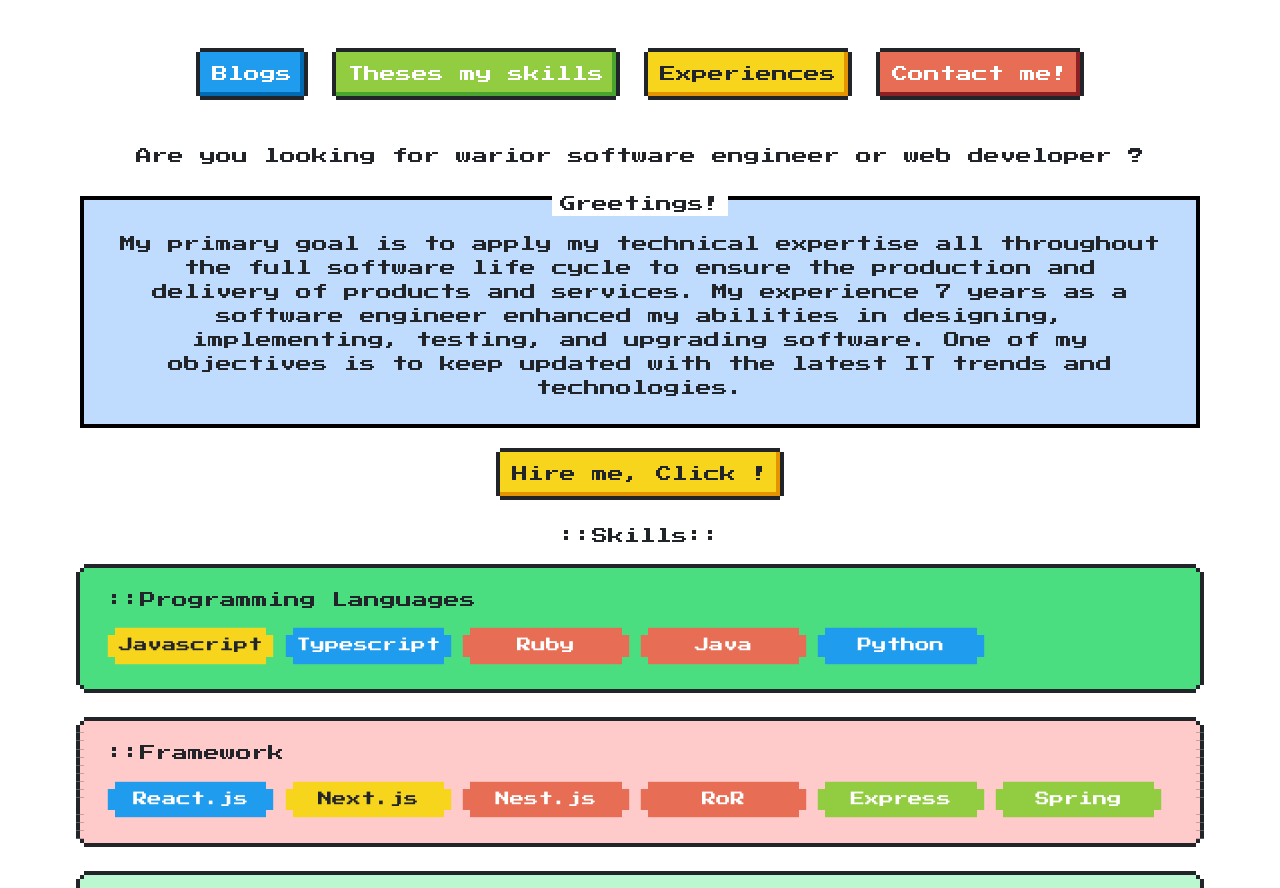
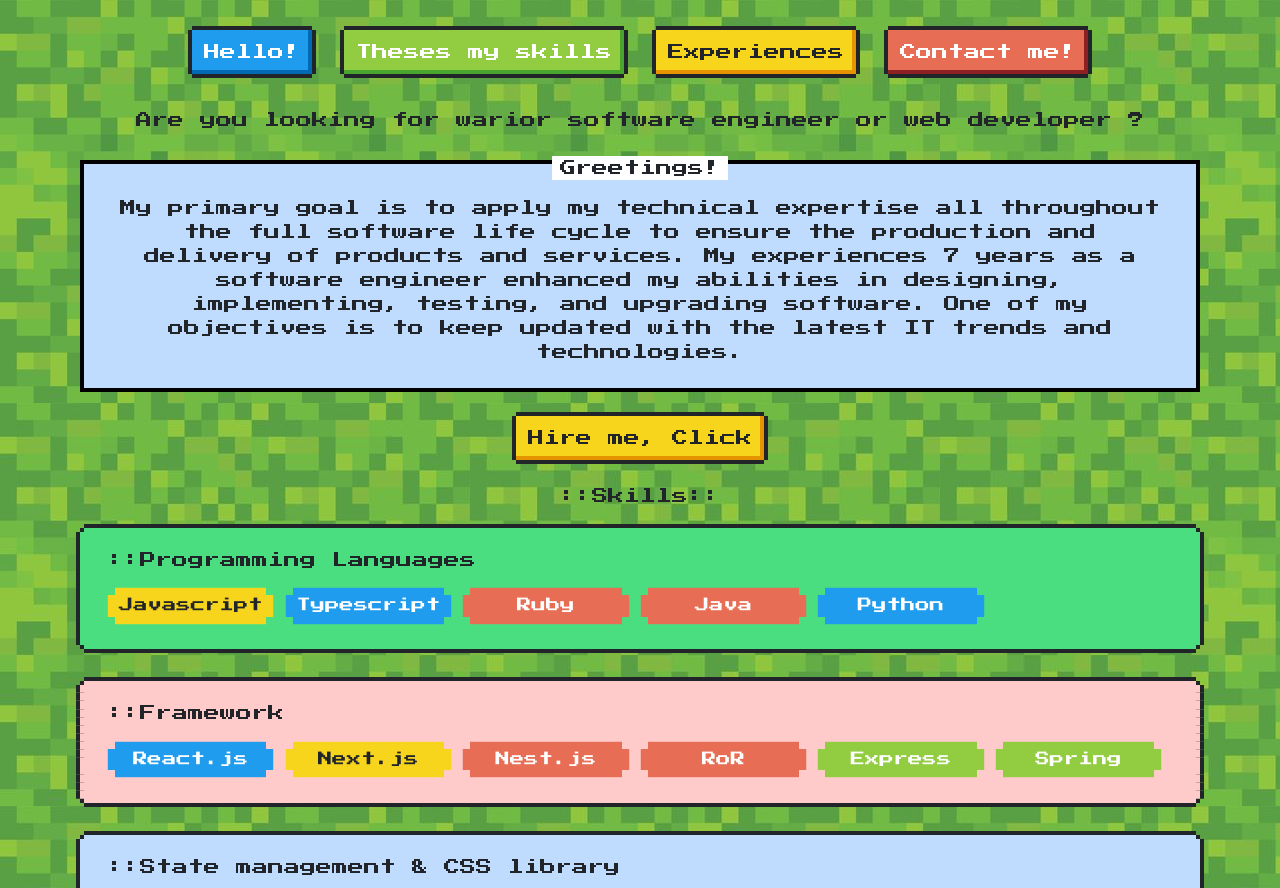
Before and after one commit to newzpanuwat/8bit-portfolio, a Next.js app: page / in a window 1280 px wide. Shown: the top 888 px of the page. Built offline with nearby package versions, Linux system fonts and the light colour scheme.

Commit message:
Add css & Add tile

```diff
--- a/app/globals.css
+++ b/app/globals.css
@@ -18,7 +18,7 @@
 
 body {
   color: rgb(var(--foreground-rgb));
-  background: "#fff";
+  background-image: url("../public/tile.jpg");
 }
 
 @layer utilities {
@@ -26,3 +26,59 @@ body {
     text-wrap: balance;
   }
 }
+
+html {
+  scroll-behavior: smooth;
+}
+
+.navbar {
+  position: -webkit-sticky; /* For Safari */
+  position: sticky;
+  top: 0;
+  z-index: 1000; /* Optional: to ensure it stays above other content */
+  padding: 10px 0; /* Optional: add padding if needed */
+}
+.progress-container {
+  transition: opacity 1s ease-out;
+  display: flex;
+  justify-content: center;
+  align-items: center;
+  position: fixed;
+  top: 50%;
+  left: 50%;
+  transform: translate(-50%, -50%);
+}
+.hidden {
+  opacity: 0;
+}
+
+.loading-text {
+  margin-top: 10px;
+  font-size: 1.2em;
+  color: #000;
+}
+
+.circle-box {
+  position: fixed;
+  top: 20px;
+  left: 20px;
+  width: 50px;
+  height: 50px;
+  background-color: #3498db;
+  border-radius: 50%;
+  display: none;
+  align-items: center;
+  justify-content: center;
+  z-index: 1000;
+}
+.circle {
+  width: 30px;
+  height: 30px;
+  background-color: white;
+  border-radius: 50%;
+}
+
+.container {
+  height: 2000px; /* Just for demonstration */
+  padding: 20px;
+}
--- /dev/null
+++ b/app/loading.tsx
@@ -0,0 +1,47 @@
+"use client";
+import React, { useState, useEffect } from "react";
+
+export default function Loading({ onComplete }: any) {
+  const [progress, setProgress] = useState(0);
+  let values: Array<number> = [];
+  const [isVisible, setIsVisible] = useState(true);
+  const [loadingText, setLoadingText] = useState("Loading...");
+  let index: number = 0;
+
+  const generateRandomNumbers = (): Array<number> => {
+    const max = 100;
+    values = Array.from({ length: 2 }, () => Math.floor(Math.random() * max));
+    return values;
+  };
+
+  useEffect(() => {
+    generateRandomNumbers();
+    values.sort((a, b) => a - b).push(100);
+  }, []);
+
+  useEffect(() => {
+    const interval = setInterval(() => {
+      setProgress(values[index]);
+      if (values[index] === 100) {
+        setLoadingText("Loading... 100%");
+        clearInterval(interval);
+        setTimeout(() => {
+          setIsVisible(false);
+          setTimeout(onComplete, 1000); // Ensure the complete callback is called after fade-out
+        }, 1000); // Duration of the fade-out transition
+      }
+      index = (index + 1) % values.length;
+    }, 1000); // Change value every second
+
+    return () => clearInterval(interval);
+  }, []);
+
+  return (
+    <div
+      className={`progress-container ${isVisible ? "visible" : "hidden"} flex flex-col items-center justify-between`}
+    >
+      <progress className="nes-progress is-success" value={progress} max="100"></progress>
+      <span className="loading-text">{progress < 100 ? `Loading... ${progress}%` : loadingText}</span>
+    </div>
+  );
+}
--- a/app/page.tsx
+++ b/app/page.tsx
@@ -1,39 +1,52 @@
+"use client";
+import React, { useState, useEffect } from "react";
+import Loading from "./loading";
+
 export default function Home() {
+  const [loadingComplete, setLoadingComplete] = useState(false);
+
+  const handleComplete = () => {
+    setLoadingComplete(true);
+  };
+
   return (
-    <main className="flex flex-col items-center justify-between p-12">
-      <div className="flex mb-5 gap-6">
-        <button type="button" className="nes-btn is-primary">
-          Blogs
-        </button>
-        <button type="button" className="nes-btn is-success">
-          Theses my skills
-        </button>
-        <button type="button" className="nes-btn is-warning">
-          Experiences
-        </button>
-        <button type="button" className="nes-btn is-error">
-          Contact me!
-        </button>
+    <div>
+      {!loadingComplete && <Loading onComplete={handleComplete} />}
+      {loadingComplete && (
+        <div id="hello">
+          <main className="flex flex-col items-center justify-between p-4">
+            <div className="navbar flex mb-5 gap-6">
+              <a href="#hello">
+                <span className="nes-btn is-primary">Hello!</span>
+              </a>
+              <a href="#skills">
+                <span className="nes-btn is-success">Theses my skills</span>
+              </a>
+              <a href="#exp">
+                <span className="nes-btn is-warning">Experiences</span>
+              </a>
+              <a href="#contact">
+                <span className="nes-btn is-error"> Contact me!</span>
+              </a>
             </div>
-
-      <br />
             <div className="mb-5">
               <h1>Are you looking for warior software engineer or web developer ?</h1>
             </div>
             <div className="nes-container with-title is-centered bg-blue-200 w-[70rem] mb-5">
               <p className="title">Greetings!</p>
               <p>
-          My primary goal is to apply my technical expertise all throughout the full software life cycle to ensure the
-          production and delivery of products and services. My experience 7 years as a software engineer enhanced my
-          abilities in designing, implementing, testing, and upgrading software. One of my objectives is to keep updated
-          with the latest IT trends and technologies.
+                My primary goal is to apply my technical expertise all throughout the full software life cycle to ensure
+                the production and delivery of products and services. My experiences 7 years as a software engineer
+                enhanced my abilities in designing, implementing, testing, and upgrading software. One of my objectives
+                is to keep updated with the latest IT trends and technologies.
               </p>
             </div>
-      <button type="button" className="nes-btn is-warning">
-        Hire me, Click !
+            <button id="skills" type="button" className="nes-btn is-warning">
+              Hire me, Click
             </button>
 
-      <br />
+            {/* Skills */}
+            <div className="flex flex-col items-center justify-between mt-5">
               <p>::Skills::</p>
               <div className="nes-container is-rounded bg-green-400 w-[70rem]">
                 <p>::Programming Languages</p>
@@ -80,11 +93,35 @@ export default function Home() {
                 </div>
               </div>
               <br />
-      <div className="nes-container is-rounded bg-green-200 w-[70rem]">
-        <p>::Testing</p>
+              <div className="nes-container is-rounded bg-blue-200 w-[70rem]">
+                <p>::State management & CSS library</p>
                 <div className="flex mb-5 gap-3">
                   <a href="#" className="nes-badge">
-            <span className="is-primary mr-3">Vitest</span>
+                    <span className="is-primary">React-redux</span>
+                  </a>
+                  <a href="#" className="nes-badge">
+                    <span className="is-primary">RTK</span>
+                  </a>
+                  <a href="#" className="nes-badge">
+                    <span className="is-primary">Redux-saga</span>
+                  </a>
+                  <a href="#" className="nes-badge">
+                    <span className="is-primary">MUI</span>
+                  </a>
+                  <a href="#" className="nes-badge">
+                    <span className="is-primary">Tailwind</span>
+                  </a>
+                  <a href="#" className="nes-badge">
+                    <span className="is-error">Styled-comp</span>
+                  </a>
+                </div>
+              </div>
+              <br />
+              <div className="nes-container is-rounded bg-green-200 w-[70rem]">
+                <p id="my-element">::Testing</p>
+                <div className="flex mb-5 gap-3">
+                  <a href="#" className="nes-badge">
+                    <span className="is-success">Vitest</span>
                   </a>
                   <a href="#" className="nes-badge">
                     <span className="is-error">Jest</span>
@@ -130,6 +167,10 @@ export default function Home() {
                   </a>
                 </div>
               </div>
+            </div>
           </main>
+        </div>
+      )}
+    </div>
   );
 }
```
Also changed, not shown: public/tile.jpg (added). Lines whose indentation alone changed are shown as unchanged.
